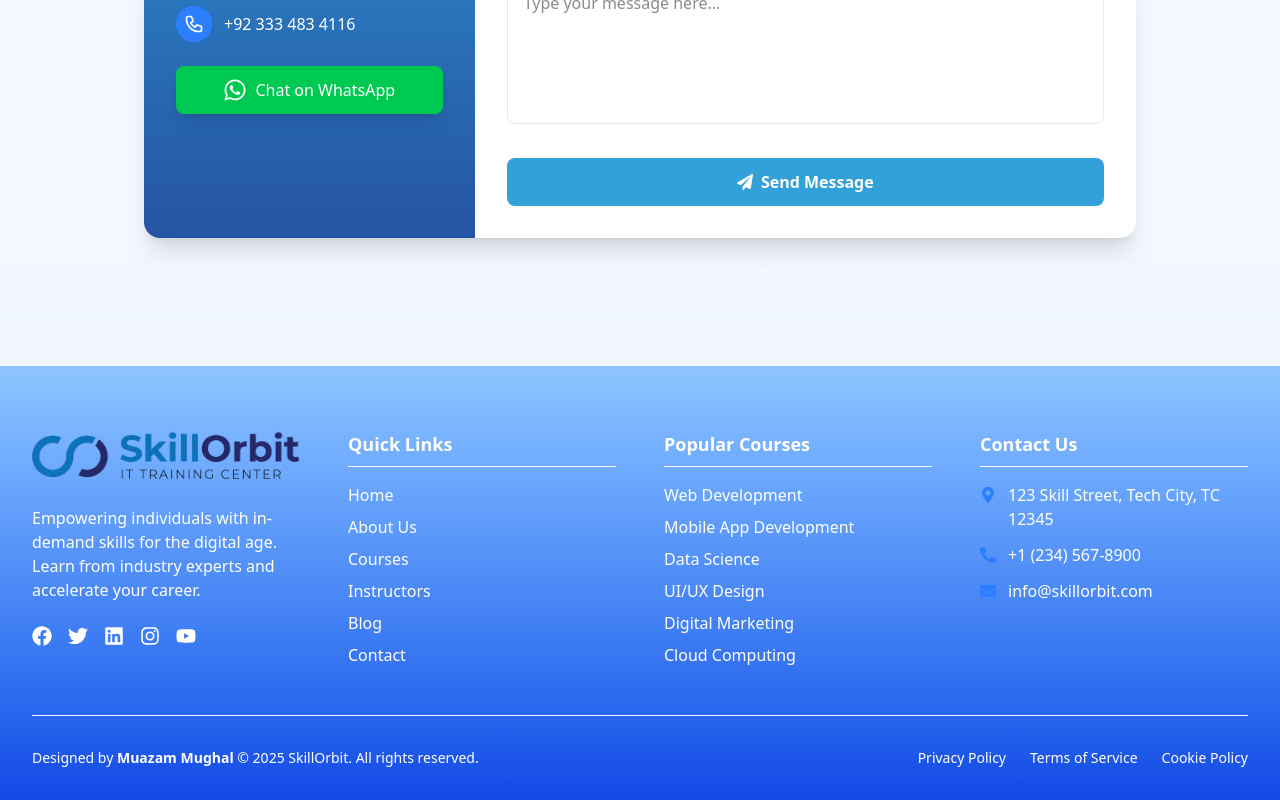
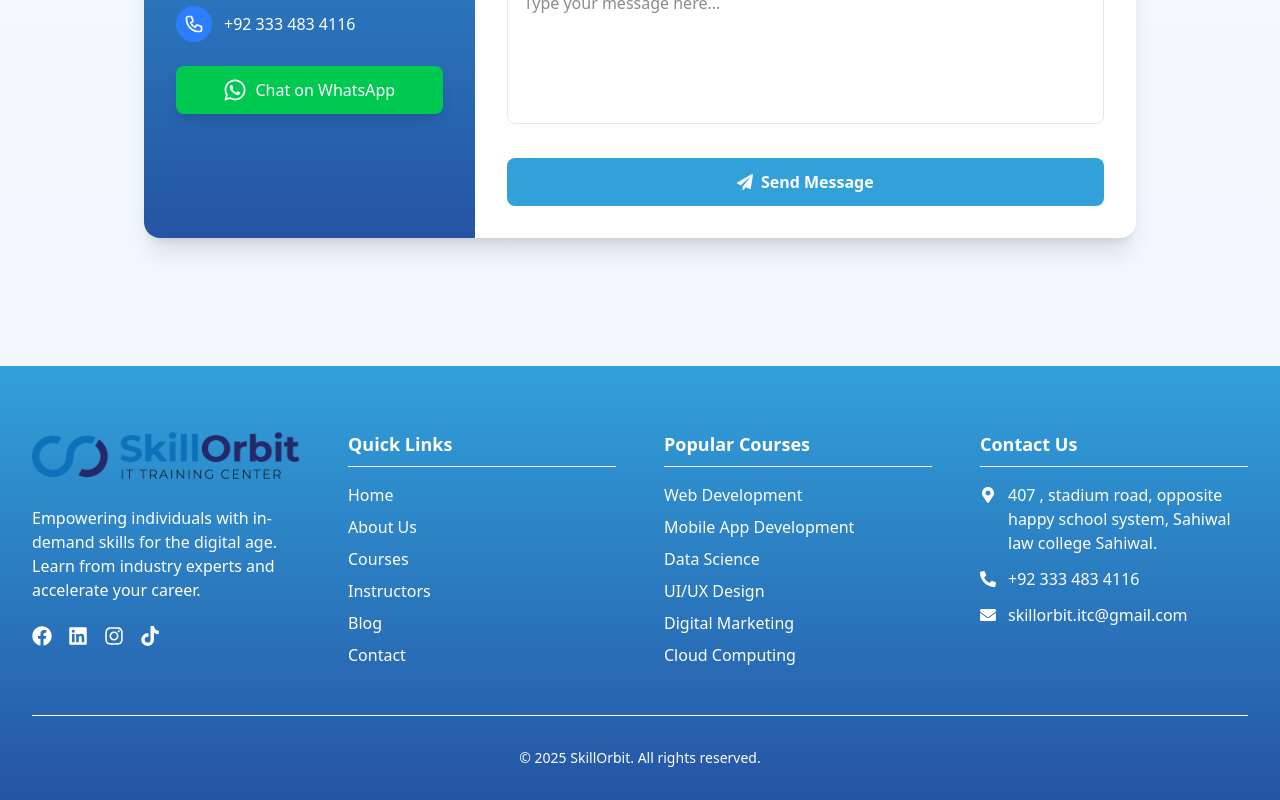
Before and after one commit to MuazamMughal/skillOrbit-app, a Next.js app: page / in a window 1280 px wide. Shown: the part 4678-5478 px from the top of the page. Built offline with nearby package versions, Linux system fonts and the light colour scheme.

Commit message:
client changes Footer card

```diff
--- a/src/components/common/Footer.tsx
+++ b/src/components/common/Footer.tsx
@@ -1,7 +1,7 @@
 import Image from 'next/image';
 import Link from 'next/link';
 import React from 'react';
-import { FaFacebook, FaTwitter, FaLinkedin, FaInstagram, FaYoutube, FaMapMarkerAlt, FaPhoneAlt, FaEnvelope } from 'react-icons/fa';
+import { FaFacebook, FaTwitter, FaLinkedin, FaInstagram, FaYoutube, FaMapMarkerAlt, FaPhoneAlt, FaEnvelope, FaTiktok } from 'react-icons/fa';
 const Footer = () => {
   const currentYear = new Date().getFullYear();
 
@@ -15,52 +15,54 @@ const Footer = () => {
   ];
 
   const courses = [
-    { name: 'Web Development', href: '/courses/web-development' },
-    { name: 'Mobile App Development', href: '/courses/mobile-development' },
-    { name: 'Data Science', href: '/courses/data-science' },
-    { name: 'UI/UX Design', href: '/courses/ui-ux-design' },
-    { name: 'Digital Marketing', href: '/courses/digital-marketing' },
-    { name: 'Cloud Computing', href: '/courses/cloud-computing' },
+    { name: 'Web Development', href: '/courses' },
+    { name: 'Mobile App Development', href: '/courses' },
+    { name: 'Data Science', href: '/courses' },
+    { name: 'UI/UX Design', href: '/courses' },
+    { name: 'Digital Marketing', href: '/courses' },
+    { name: 'Cloud Computing', href: '/courses' },
   ];
 
   const contactInfo = [
     {
-      icon: <FaMapMarkerAlt className="text-blue-500" />,
-      text: '123 Skill Street, Tech City, TC 12345'
+      icon: <FaMapMarkerAlt className="text-white" />,
+      text: '407 , stadium road, opposite happy school system, Sahiwal law college Sahiwal.'
     },
     {
-      icon: <FaPhoneAlt className="text-blue-500" />,
-      text: '+1 (234) 567-8900'
+      icon: <FaPhoneAlt className="text-white" />,
+      text: '+92 333 483 4116'
     },
     {
-      icon: <FaEnvelope className="text-blue-500" />,
-      text: 'info@skillorbit.com'
+      icon: <FaEnvelope className="text-white" />,
+      text: 'skillorbit.itc@gmail.com'
     },
   ];
 
   return (
-    <footer className="bg-gradient-to-t from-blue-700 to-blue-300 text-white mt-12 pt-16 pb-8">
+    <footer className="bg-gradient-to-b from-[#32a1da] to-[#2554A4] text-white mt-12 pt-16 pb-8">
       <div className="container mx-auto px-8">
         <div className="grid grid-cols-1 md:grid-cols-2 lg:grid-cols-4 gap-12">
           {/* Company Info */}
           <div className="space-y-4">
+            <Link href="/">
             <Image src="/logo2.png" alt="Logo" width={300} height={58} className="mb-6" />
+            </Link>
             <p className="text-white">Empowering individuals with in-demand skills for the digital age. Learn from industry experts and accelerate your career.</p>
             <div className="flex space-x-4 pt-2">
-              <a href="#" className="text-white hover:text-[#2554A4] transition-colors duration-300">
+              <a href="https://www.facebook.com/share/1BFk9RmMD1/" className="text-white hover:text-[#32a1da] transition-colors duration-300">
                 <FaFacebook className="w-5 h-5" />
               </a>
-              <a href="#" className="text-white hover:text-[#2554A4] transition-colors duration-300">
+              {/* <a href="#" className="text-white hover:text-[#32a1da] transition-colors duration-300">
                 <FaTwitter className="w-5 h-5" />
-              </a>
-              <a href="#" className="text-white hover:text-[#2554A4] transition-colors duration-300">
+              </a>*/}
+              <a href="https://www.linkedin.com/in/abdul-waheed-213aa8180/" className="text-white hover:text-[#32a1da] transition-colors duration-300">
                 <FaLinkedin className="w-5 h-5" />
               </a>
-              <a href="#" className="text-white hover:text-[#2554A4] transition-colors duration-300">
+              <a href="https://www.linkedin.com/in/abdul-waheed-213aa8180/" className="text-white hover:text-[#32a1da] transition-colors duration-300">
                 <FaInstagram className="w-5 h-5" />
               </a>
-              <a href="#" className="text-white hover:text-[#2554A4] transition-colors duration-300">
-                <FaYoutube className="w-5 h-5" />
+              <a href="https://www.tiktok.com/@skill.orbit?_t=ZS-8zhIhCzLseO&_r=1" className="text-white hover:text-[#32a1da] transition-colors duration-300">
+                <FaTiktok className="w-5 h-5" />
               </a>
             </div>
           </div>
@@ -73,7 +75,7 @@ const Footer = () => {
                 <li key={link.name}>
                   <a
                     href={link.href}
-                    className="text-white hover:text-[#2554A4] transition-colors duration-300"
+                    className="text-white hover:text-[#32a1da] transition-colors duration-300"
                   >
                     {link.name}
                   </a>
@@ -90,7 +92,7 @@ const Footer = () => {
                 <li key={course.name}>
                   <a
                     href={course.href}
-                    className="text-white hover:text-[#2554A4] transition-colors duration-300"
+                    className="text-white hover:text-[#32a1da] transition-colors duration-300"
                   >
                     {course.name}
                   </a>
@@ -105,7 +107,7 @@ const Footer = () => {
             <ul className="space-y-3">
               {contactInfo.map((item, index) => (
                 <li key={index} className="flex items-start space-x-3">
-                  <span className="mt-1">{item.icon}</span>
+                  <span className="text-white mt-1">{item.icon}</span>
                   <span className="text-white">{item.text}</span>
                 </li>
               ))}
@@ -116,12 +118,12 @@ const Footer = () => {
         </div>
 
         {/* Bottom Bar */}
-        <div className="border-t border-white mt-12 pt-8 flex flex-col md:flex-row justify-between items-center">
+        <div className="border-t border-white mt-12 pt-8 flex flex-col md:flex-row justify-center items-center">
           <p className="text-white text-sm">
-           <Link href="https://pro-portfolio-app.vercel.app/"> Designed by <span className="text-white font-bold">Muazam Mughal </span>
-           &copy; {currentYear} SkillOrbit. All rights reserved.</Link>
-          </p>
-          <div className="flex space-x-6 mt-4 md:mt-0">
+
+           &copy; {currentYear} SkillOrbit. All rights reserved.</p>
+
+          {/* <div className="flex space-x-6 mt-4 md:mt-0">
             <a href="#" className="text-white hover:text-[#32A1DA] text-sm transition-colors duration-300">
               Privacy Policy
             </a>
@@ -131,7 +133,7 @@ const Footer = () => {
             <a href="#" className="text-white hover:text-[#32A1DA] text-sm transition-colors duration-300">
               Cookie Policy
             </a>
-          </div>
+          </div> */}
         </div>
       </div>
     </footer>
```
